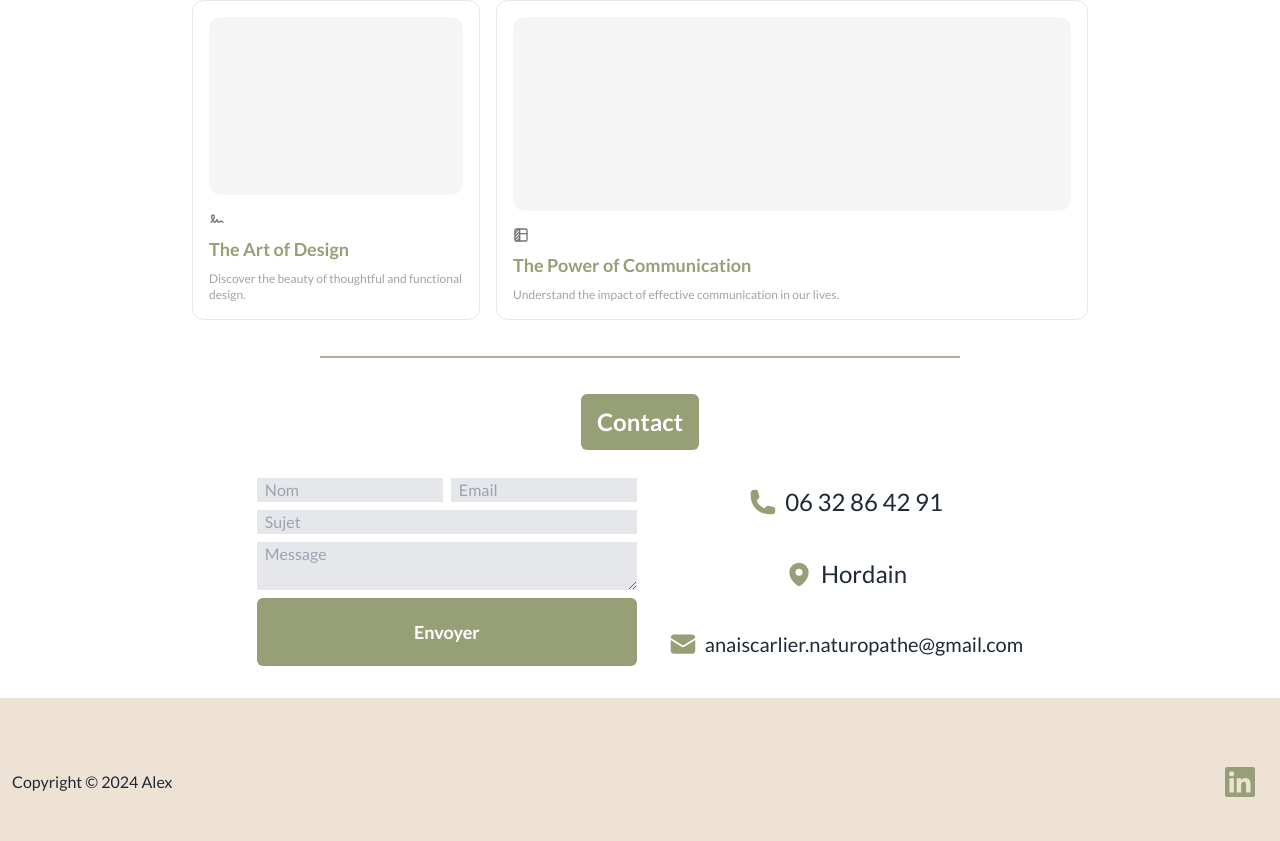
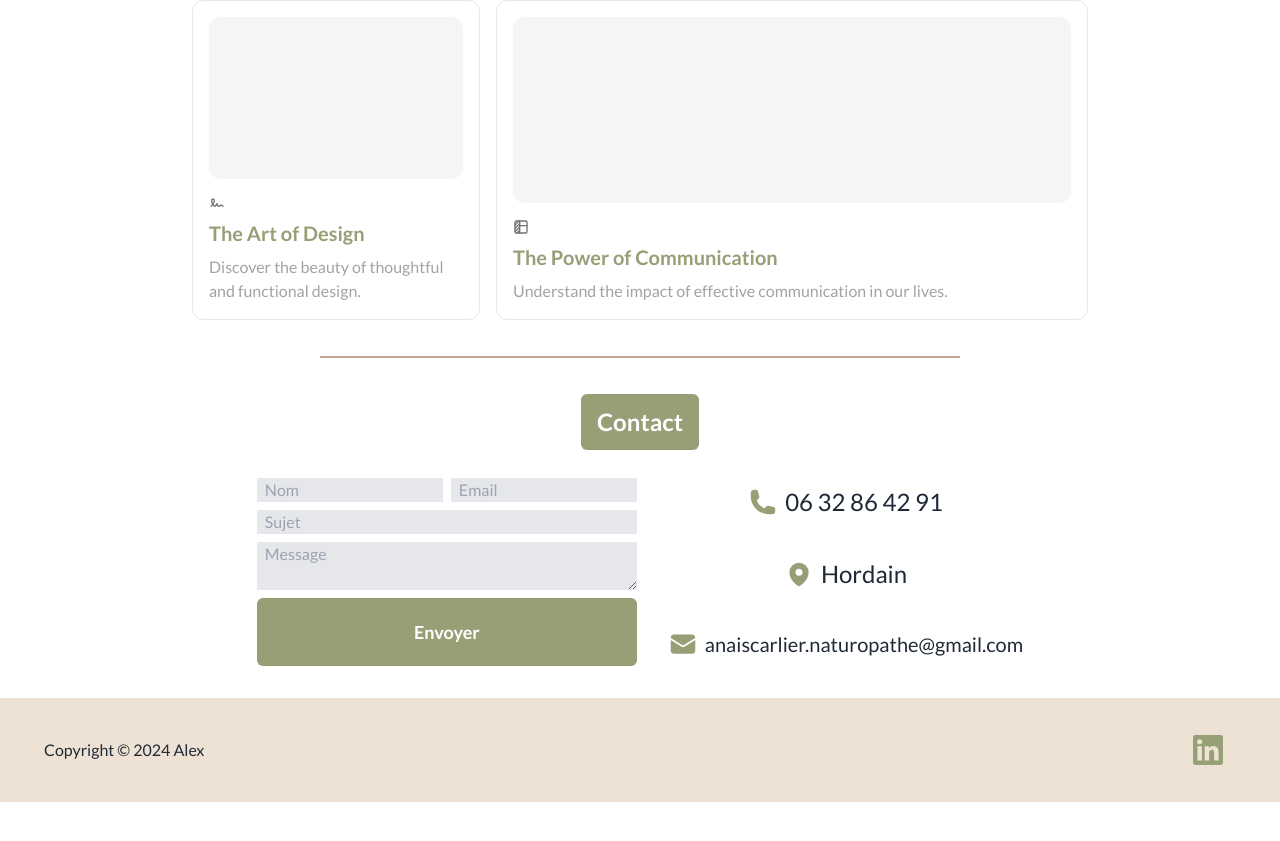
Before and after one commit to Alexskq/Naturo_Website, a Next.js app: page / in a window 1280 px wide. Shown: the part 1834-2675 px from the top of the page. After the commit the page ends 2636 px from the top, so only its background shows below. Built offline with nearby package versions, Linux system fonts and the light colour scheme.

Commit message:
fix bug fontf

```diff
--- a/app/Components/Footer.tsx
+++ b/app/Components/Footer.tsx
@@ -2,11 +2,8 @@ import { socialMedia } from "./data/index";
 
 export const Footer = () => {
   return (
-    <footer
-      className="w-full mb-[100px] pb-10 md:mb-5 bg-[#EEE2D4]"
-      id="contact"
-    >
-      <div className="flex mt-16 md:flex-row flex-col justify-between items-center ">
+    <footer className="w-full mb-[100px] md:mb-5 bg-[#EEE2D4]" id="contact">
+      <div className="flex m-8 md:flex-row flex-col justify-between items-center gap-3">
         <span className="md:text-base text-sm md:font-normal font-light md:ml-3">
           Copyright © 2024 Alex
         </span>
--- a/app/Components/ui/bento-grid.tsx
+++ b/app/Components/ui/bento-grid.tsx
@@ -35,17 +35,17 @@ export const BentoGridItem = ({
   return (
     <div
       className={cn(
-        "row-span-1 rounded-xl group/bento shadow-xl md:shadow-none hover:shadow-md transition duration-200 shadow-input  p-4 border-gray-200 bg-white border justify-between flex flex-col space-y-4",
+        "row-span-1 mx-4 md:mx-0 rounded-xl group/bento shadow-xl md:shadow-none hover:shadow-md transition duration-200 shadow-input  p-4 border-gray-200 bg-white border justify-between flex flex-col space-y-4",
         className
       )}
     >
       {header}
       <div className="group-hover/bento:translate-x-2 transition duration-200">
         {icon}
-        <div className="font-sans font-bold text-[#979F77] text-lg mb-2 mt-2">
+        <div className="font-sans font-bold text-[#979F77] text-xl mb-2 mt-2">
           {title}
         </div>
-        <div className="font-sans font-normal text-neutral-400 text-xs">
+        <div className="font-sans font-normal text-neutral-400 text-md">
           {description}
         </div>
       </div>
--- a/package.json
+++ b/package.json
@@ -11,7 +11,6 @@
   "dependencies": {
     "@headlessui/react": "^2.1.9",
     "@heroicons/react": "^2.1.5",
-    "next/font": "^14.2.15",
     "@tabler/icons-react": "^3.19.0",
     "clsx": "^2.1.1",
     "framer-motion": "^11.9.0",
```
Also changed, not shown: 1 other file (tests, documents, lock files or other folders).
